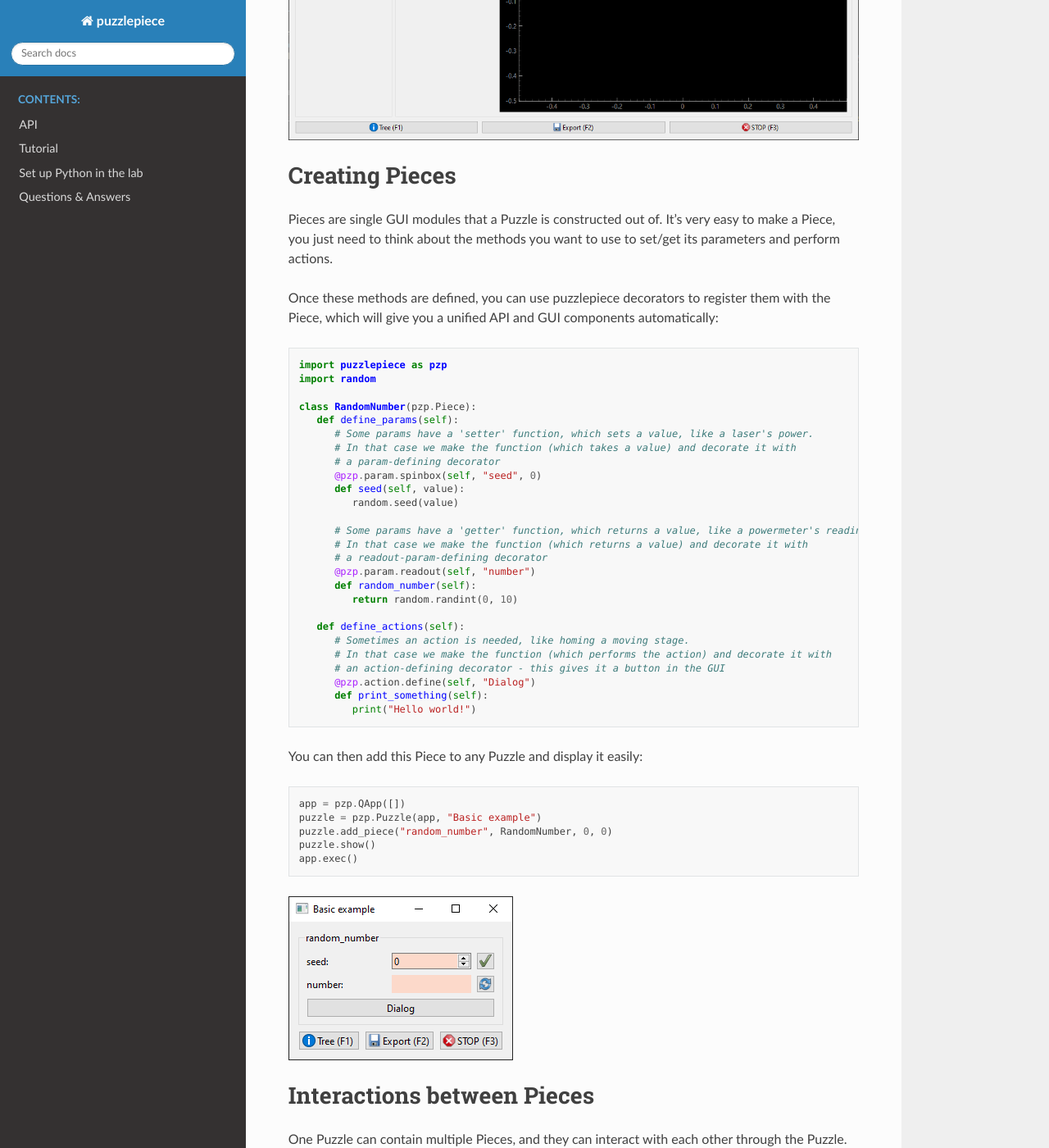
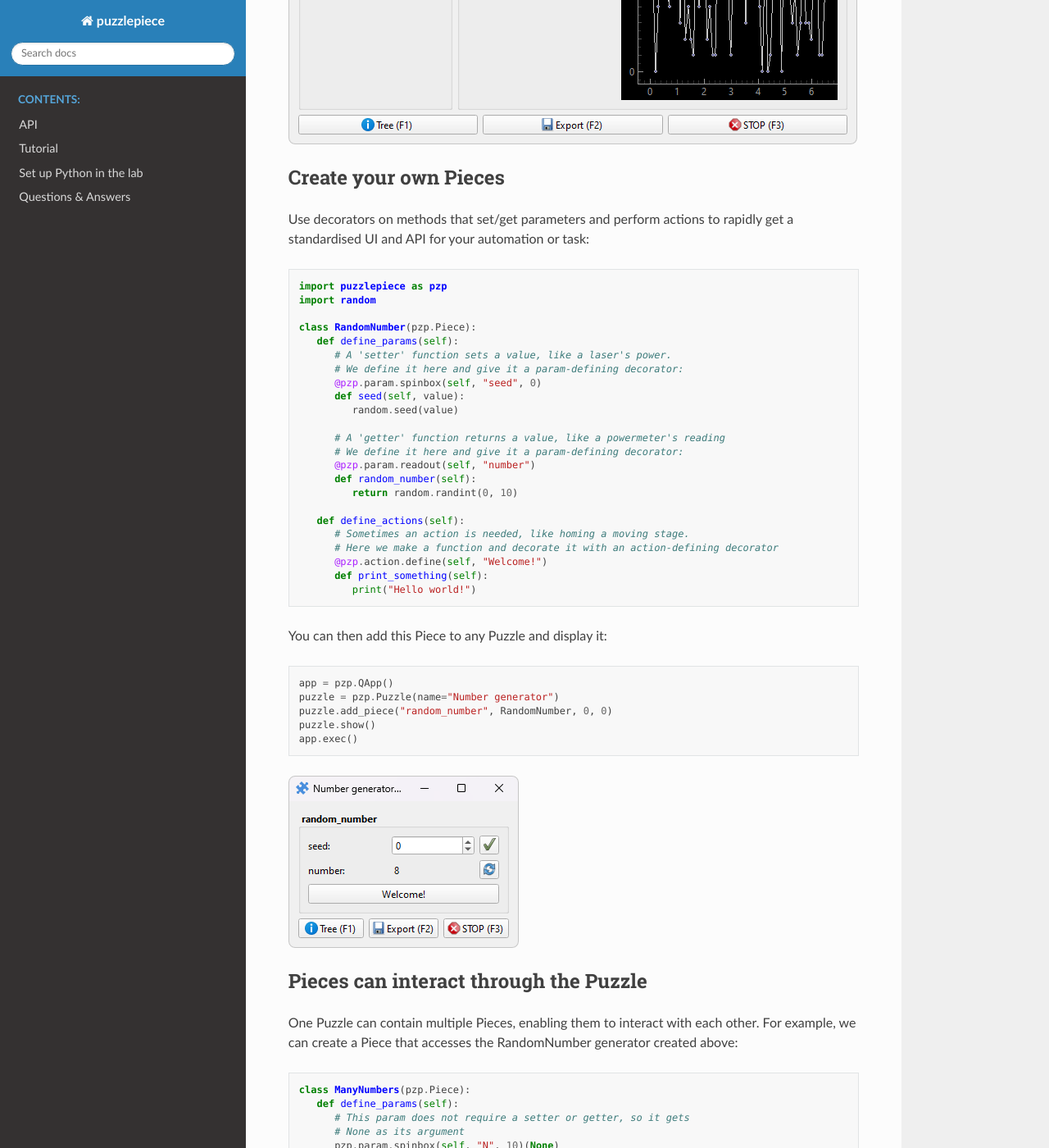
Before and after one commit to jdranczewski/puzzlepiece, a Sphinx documentation site: the page built from docs/source/index.rst, in a window 1280 px wide and 1400 px high, scrolled down 1378 px. Shown: the whole window at 82% size. Built offline with Sphinx 7.4.7 and the Read the Docs theme 3.1.0, drawn with Linux system fonts in a browser that asks for light colours; some of the changed text lies outside the part shown.

Commit message:
Doc index revamp, typos

```diff
--- a/docs/source/index.rst
+++ b/docs/source/index.rst
@@ -20,11 +20,12 @@
 
 Check out https://pzp-hardware.readthedocs.io for the hardware integrations already available on puzzlepiece!
 
-Example application
-===================
+Feature showcase
+================
 
-Constructing a Puzzle (the GUI window containing your automation) is very easy - you create one, and then you add all the Pieces
-you'd like in a grid layout::
+Bring Pieces together to construct modular applications
+-------------------------------------------------------
+Pieces are single GUI modules that a Puzzle is constructed out of::
 
    import puzzlepiece as pzp
    from puzzlepiece.pieces import random_number, plotter
@@ -37,67 +38,62 @@
 
    # Add Pieces to the Puzzle
    puzzle.add_piece("random", random_number.Piece, row=0, column=0)
-   puzzle.add_piece("plotter", plotter.Piece, 0, 1)
+   puzzle.add_piece("plotter", plotter.Piece, 0, 1, param_defaults={
+      "param": "random:number" # specify a default value for a param
+   })
 
    # Show the Puzzle window and execute the Qt application
    puzzle.show()
    app.exec()
 
-This will give you a GUI window you can interact with directly:
-
 .. image:: basic_puzzle.png
 
-Creating Pieces
-===============
+Create your own Pieces
+----------------------
 
-Pieces are single GUI modules that a Puzzle is constructed out of. It's very easy to make a Piece, you just
-need to think about the methods you want to use to set/get its parameters and perform actions.
-
-Once these methods are defined, you can use puzzlepiece decorators to register them with the Piece,
-which will give you a unified API and GUI components automatically::
+Use decorators on methods that
+set/get parameters and perform actions to rapidly get a standardised UI and API for your automation
+or task::
 
    import puzzlepiece as pzp
    import random
 
    class RandomNumber(pzp.Piece):
       def define_params(self):
-         # Some params have a 'setter' function, which sets a value, like a laser's power.
-         # In that case we make the function (which takes a value) and decorate it with
-         # a param-defining decorator
+         # A 'setter' function sets a value, like a laser's power.
+         # We define it here and give it a param-defining decorator:
          @pzp.param.spinbox(self, "seed", 0)
          def seed(self, value):
             random.seed(value)
 
-         # Some params have a 'getter' function, which returns a value, like a powermeter's reading
-         # In that case we make the function (which returns a value) and decorate it with
-         # a readout-param-defining decorator
+         # A 'getter' function returns a value, like a powermeter's reading
+         # We define it here and give it a param-defining decorator:
          @pzp.param.readout(self, "number")
          def random_number(self):
             return random.randint(0, 10)
 
       def define_actions(self):
          # Sometimes an action is needed, like homing a moving stage.
-         # In that case we make the function (which performs the action) and decorate it with
-         # an action-defining decorator - this gives it a button in the GUI
-         @pzp.action.define(self, "Dialog")
+         # Here we make a function and decorate it with an action-defining decorator
+         @pzp.action.define(self, "Welcome!")
          def print_something(self):
             print("Hello world!")
 
-You can then add this Piece to any Puzzle and display it easily::
+You can then add this Piece to any Puzzle and display it::
 
-   app = pzp.QApp([])
-   puzzle = pzp.Puzzle(app, "Basic example")
+   app = pzp.QApp()
+   puzzle = pzp.Puzzle(name="Number generator")
    puzzle.add_piece("random_number", RandomNumber, 0, 0)
    puzzle.show()
    app.exec()
 
 .. image:: basic_piece.png
 
-Interactions between Pieces
-===========================
+Pieces can interact through the Puzzle
+--------------------------------------
 
-One Puzzle can contain multiple Pieces, and they can interact with each other through the Puzzle.
-For example we can create a Piece that accesses the RandomNumber generator created above::
+One Puzzle can contain multiple Pieces, enabling them to interact with each other.
+For example, we can create a Piece that accesses the RandomNumber generator created above::
 
    class ManyNumbers(pzp.Piece):
       def define_params(self):
@@ -110,18 +106,21 @@
          def numbers(self):
             values = []
             # Check this Piece's own param to see how many numbers the user wants
-            N = self.params["N"].get_value()
+            N = self["N"].get_value()
+            # Set the seed on the other Piece
+            # by accessing "piece_name:param_name" on self.puzzle
+            self.puzzle["random_number:seed"].set_value(0)
             for i in range(N):
-               # Get param value from the other Piece
-               values.append(puzzle["random_number"].params["number"].get_value())
+               # Get param values from the other Piece
+               values.append(self.puzzle["random_number:number"].get_value())
             return values
 
 Once we add both Pieces to a Puzzle they can interact with each other::
 
-   app = pzp.QApp([])
-   puzzle = pzp.Puzzle(app, "Basic example")
+   app = pzp.QApp()
+   puzzle = pzp.Puzzle(name="Interactions")
    puzzle.add_piece("random_number", RandomNumber, 0, 0)
-   puzzle.add_piece("many_numbers", ManyNumbers, 1, 0)
+   puzzle.add_piece("many_numbers", ManyNumbers, 0, 1)
    puzzle.show()
    app.exec()
 
@@ -131,16 +130,15 @@
 ===============================
 
 Running puzzlepiece in an IPython environment gives you the powerful ability to interact with your automation
-application both through the GUI and through code.
-
-Two steps are necessary to enable this. First, the Qt integration has to be enabled by running this magic in any cell::
+application **both through the GUI and through code.** Two steps are necessary to enable this.
+First, the Qt integration has to be enabled by running this magic in any cell::
 
    %gui qt
 
-Second, the Qt app is constructed for you by the IPython kernel, so you don't have to make it or run it yourself. Instead say::
+Second, the Qt application is constructed for you by the IPython kernel, so you don't have to make it or
+execute it yourself. Instead simply say::
 
-   shell = get_ipython()
-   puzzle = pzp.Puzzle(shell.kernel.app, "Basic example")
+   puzzle = pzp.Puzzle(name="Basic example")
    puzzle.add_piece("random_number", RandomNumber, 0, 0)
    puzzle.show()
 
@@ -150,20 +148,25 @@
    for i in range(10):
       values.append(puzzle["random_number"].params["number"].get_value())
 
+**You can use this to create interactive Notebooks for your lab sessions,** where the GUI is used for
+alignment and inspection, and the Notebook records your notes and the measurement code!
+
+.. image:: jupyter.png
+
 Note that there is a fix in ``ipykernel`` 6.29.3 to how exceptions are handled when ``%gui qt`` is turned on,
 you may want to update ``ipykernel`` if your cells are not running after an exception is raised.
 
 Next steps
 ==========
 
-The :ref:`Tutorial` is a great place to start - have a look or run it yourself to learn interactively!
+The :ref:`Tutorial` is a great place to start - have a look or **run it yourself to learn interactively!**
 
-Some more detailed examples are located on GitHub: `how to construct an app <https://github.com/jdranczewski/puzzlepiece/tree/main/examples>`_
-or `how to code a Piece <https://github.com/jdranczewski/puzzlepiece/blob/main/puzzlepiece/pieces/random_number.py>`_. Examples of more complex
-Pieces `are also available <https://github.com/jdranczewski/puzzlepiece/tree/main/puzzlepiece/pieces>`_.
-The full source code is available at https://github.com/jdranczewski/puzzlepiece.
+Some example Pieces are `available on GitHub <https://github.com/jdranczewski/puzzlepiece/tree/main/puzzlepiece/pieces>`_,
+and you can have a look at https://github.com/jdranczewski/pzp-hardware/ to see how to develop hardware
+integrations. The full source code of this library is available at https://github.com/jdranczewski/puzzlepiece.
 
-This documentation is meant as a good way to familiarise yourself with the library too - have a look at the table of contents below.
+This documentation is reasonably extensive, and meant as a good way to familiarise yourself with puzzlepiece
+too - have a look at the API section of the table of contents below.
 
 .. toctree::
    :maxdepth: 2
--- a/docs/source/python_lab.rst
+++ b/docs/source/python_lab.rst
@@ -93,7 +93,7 @@
     cd "C:/path/to/working/folder"
 
 * Using the Python installation path, create a virtual environment with
-  a name of your choice (I usually go for “venv”)::
+  a name of your choice (I usually go for ``venv``)::
 
     <installation path>/python.exe -m venv name_of_your_venv
 
@@ -268,7 +268,7 @@
 You can follow similar steps to install and edit packages from GitHub. I recommend doing this
 with `pzp-hardware <https://pzp-hardware.readthedocs.io>`__, so you can add your own hardware
 integrations in the same spot, track your changes with git , and then
-`open pull requests <https://github.com/jdranczewski/pzp-hardware/pulls>`__` to have your integration
+`open pull requests <https://github.com/jdranczewski/pzp-hardware/pulls>`__ to have your integration
 merged into the main package! The steps are similar to the above::
 
   git clone https://github.com/jdranczewski/pzp-hardware.git
```
Also changed, not shown: other parts of docs/source/python_lab.rst (+6 -6 lines), README.md (+2 -2 lines), docs/source/basic_piece.png, docs/source/basic_puzzle.png, docs/source/double_piece.png, docs/source/jupyter.png (added).
